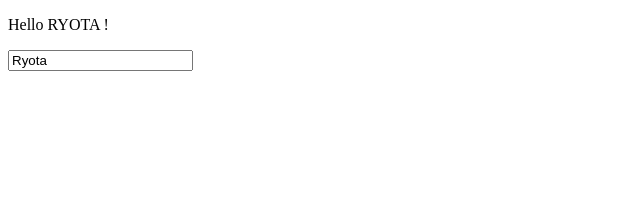
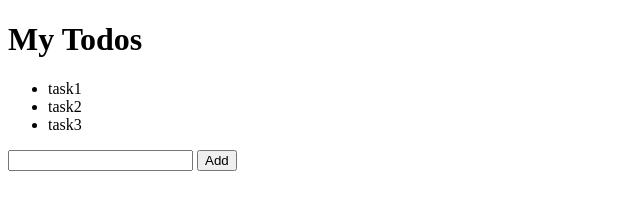
Before and after one commit to moriryota1218/my_vue_app, a plain HTML site: page index.html in a window 1280 px wide. Shown: the whole page, without its empty margins (0-640 px from the left). Drawn offline with nearby package versions, Linux system fonts and the light colour scheme.

Commit message:
Todoアプリの作成1

```diff
--- a/index.html
+++ b/index.html
@@ -7,10 +7,14 @@
 </head>
 <body>
   <div id="app">
-    <!-- <p>Hello {{ name }}!</p> -->
-    <p>Hello {{ name.toUpperCase() }} !</p>
-    <p><input type="text" v-model="name"></p>
-  </div>
+    <h1>My Todos</h1>
+    <ul>
+      <li v-for="todo in todos">{{ todo }}</li>
+    </ul>
+    <form>
+      <input type="text">
+      <input type="submit" value="Add">
+    </form>
   <script src="https://cdn.jsdelivr.net/npm/vue"></script>
   <script src="js/main.js"></script>
 </body>
--- a/js/main.js
+++ b/js/main.js
@@ -4,7 +4,11 @@
   const vm = new Vue({
     el: '#app',
     data: {
-      name: 'Ryota'
+     todos: [
+       'task1',
+       'task2',
+       'task3'
+     ]
     }
   });
 })();
```
